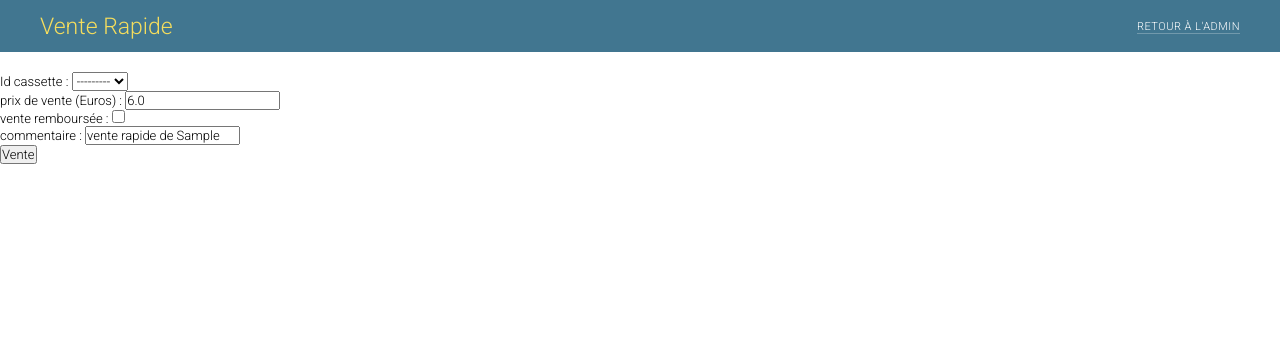
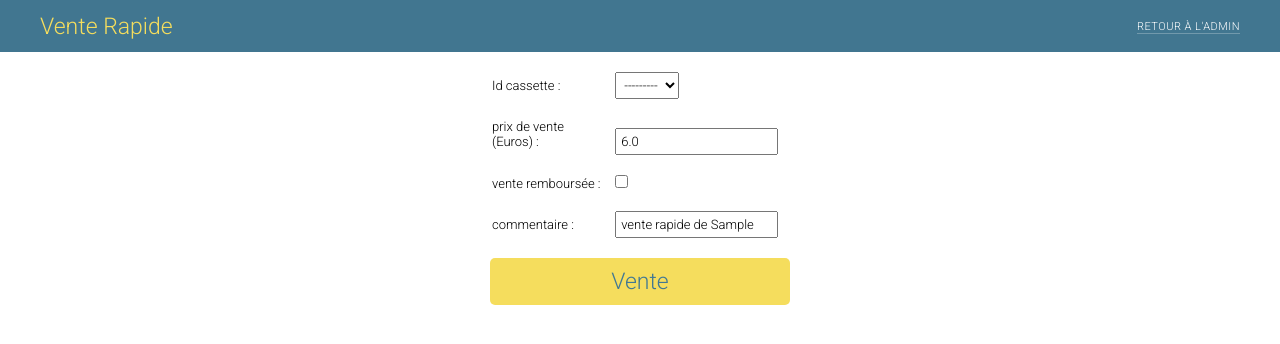
Before and after one commit to kesey/py_ttt, a Django app: page /admin/vente_rapide/ in a window 1280 px wide. Shown: the top 344 px of the page. Run offline with Django 4.2, Linux system fonts and the light colour scheme; the visitor is signed in with stand-in values (Sample User, id 1); data that the repository does not hold is empty.

Commit message:
add css for vente_rapide.html

```diff
--- a/static/css/styles_back.less
+++ b/static/css/styles_back.less
@@ -146,3 +146,4 @@ a {
 
 @import "./partials/gestion_exemplaire_detail.less";
 @import "./partials/gestion_exemplaire.less";
+@import "./partials/vente_rapide.less";
--- a/static/css/ttt_back.css
+++ b/static/css/ttt_back.css
@@ -290,16 +290,11 @@ a:hover {
   width: 12px;
   margin: auto;
 }
-.back_button {
+.back_button.save_button {
   position: fixed;
   bottom: 8px;
   z-index: 1;
   visibility: hidden;
-}
-.back_button:hover {
-  border-radius: 5px;
-}
-.back_button.save_button {
   background-color: #d9534f;
   right: 120px;
 }
@@ -307,6 +302,10 @@ a:hover {
   background-color: #be5058;
 }
 .back_button.copy_button {
+  position: fixed;
+  bottom: 8px;
+  z-index: 1;
+  visibility: hidden;
   background-color: #5b80b2;
   right: 270px;
 }
@@ -314,6 +313,10 @@ a:hover {
   background-color: #417893;
 }
 .back_button.paste_button {
+  position: fixed;
+  bottom: 8px;
+  z-index: 1;
+  visibility: hidden;
   background-color: #0060df;
   right: 214px;
 }
@@ -352,3 +355,29 @@ a:hover {
   border-radius: 5px;
   background-color: #417893;
 }
+.vente_rapide {
+  margin: auto;
+  width: 300px;
+}
+.vente_rapide p {
+  margin: 20px 2px;
+}
+.vente_rapide form input,
+.vente_rapide form select {
+  padding: 4px;
+}
+.vente_rapide form label {
+  width: 120px;
+  display: inline-block;
+}
+.vente_rapide form button {
+  background-color: #f5dd5d;
+  color: #417893;
+  width: 100%;
+  height: 47px;
+  font-size: 23px;
+}
+.vente_rapide form button:hover {
+  background-color: #417893;
+  color: #f5dd5d;
+}
--- a/ttt_back/templates/ttt_back/vente_rapide.html
+++ b/ttt_back/templates/ttt_back/vente_rapide.html
@@ -5,12 +5,12 @@
         <h4 class="title">Vente Rapide</h4>
         <a href="/admin/">retour à l'admin</a>
     </div>
-    <div>
+    <div class="vente_rapide">
         <p class="message">{{ message }}</p>
         <form method="post">
             {% csrf_token %}
             {{ form.as_p }}
-            <button type="submit">Vente</button>
+            <button class="back_button" type="submit">Vente</button>
         </form>
     </div>
 {% endblock content %}
--- a/ttt_back/views.py
+++ b/ttt_back/views.py
@@ -128,7 +128,7 @@ class Vente_rapide(LoginRequiredMixin, View):
                 exemplaire.prix_vente_euros = form.cleaned_data['prix_vente_euros']
                 exemplaire.vente_remboursee = form.cleaned_data['vente_remboursee']
                 exemplaire.commentaire = form.cleaned_data['commentaire']
-                # exemplaire.save()
+                exemplaire.save()
                 message = "Exemplaire vendu"
             else:
                 cassette = Cassette.objects.filter(id_cassette=form.cleaned_data['id_cassette'].id_cassette)
```
Also changed, not shown: static/css/partials/gestion_exemplaire_detail.less (+12 -7 lines), static/css/partials/vente_rapide.less (added, +27 -0 lines).
